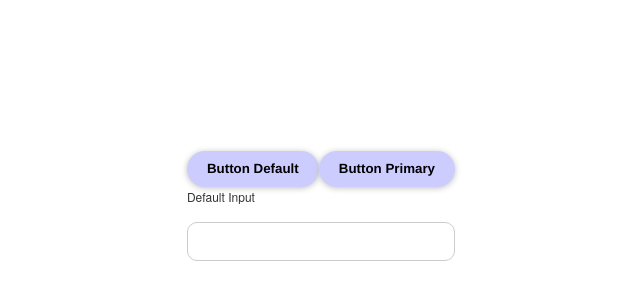
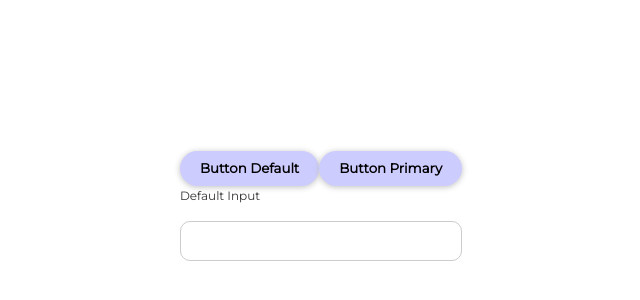
Before and after one commit to carfolacam98/story_design-system, a React (Vite) app in the folder taskbox/: page / in a window 1280 px wide. Shown: the part 186-486 px from the top of the page, without its empty margins (327-967 px from the left). Built offline with nearby package versions, Linux system fonts and the light colour scheme.

Commit message:
Feat add montserrat

```diff
--- a/taskbox/src/index.scss
+++ b/taskbox/src/index.scss
@@ -1,3 +1,5 @@
+@import url('https://fonts.googleapis.com/css2?family=Montserrat:wght@200;400&display=swap');
+
 * {
   box-sizing: border-box;
   -webkit-tap-highlight-color: rgba(0, 0, 0, 0);
@@ -112,8 +114,7 @@
 body {
   font-size: 1.5rem;
   line-height: 1.6;
-  font-weight: 400;
-  font-family: "Montserrat", "HelveticaNeue", "Helvetica Neue", Helvetica, Arial, sans-serif;
+  font-family: "Montserrat", sans-serif;
   color: #222;
   display: flex;
   justify-content: center;
@@ -126,10 +127,13 @@
 h1, h2, h3, h4, h5, h6 {
   margin-top: 0;
   margin-bottom: 2rem;
-  font-weight: 300;
+  font-weight: 400;
   font-family: "Montserrat", sans-serif;
 }
-
+p {
+  font-weight: 400;
+  font-family: "Montserrat", sans-serif;
+}
 h1 { font-size: 2.4rem; line-height: 1.2; letter-spacing: -.1rem; }
 h2 { font-size: 2.2rem; line-height: 1.25; letter-spacing: -.1rem; }
 h3 { font-size: 1.8rem; line-height: 1.3; letter-spacing: -.1rem; }
```
